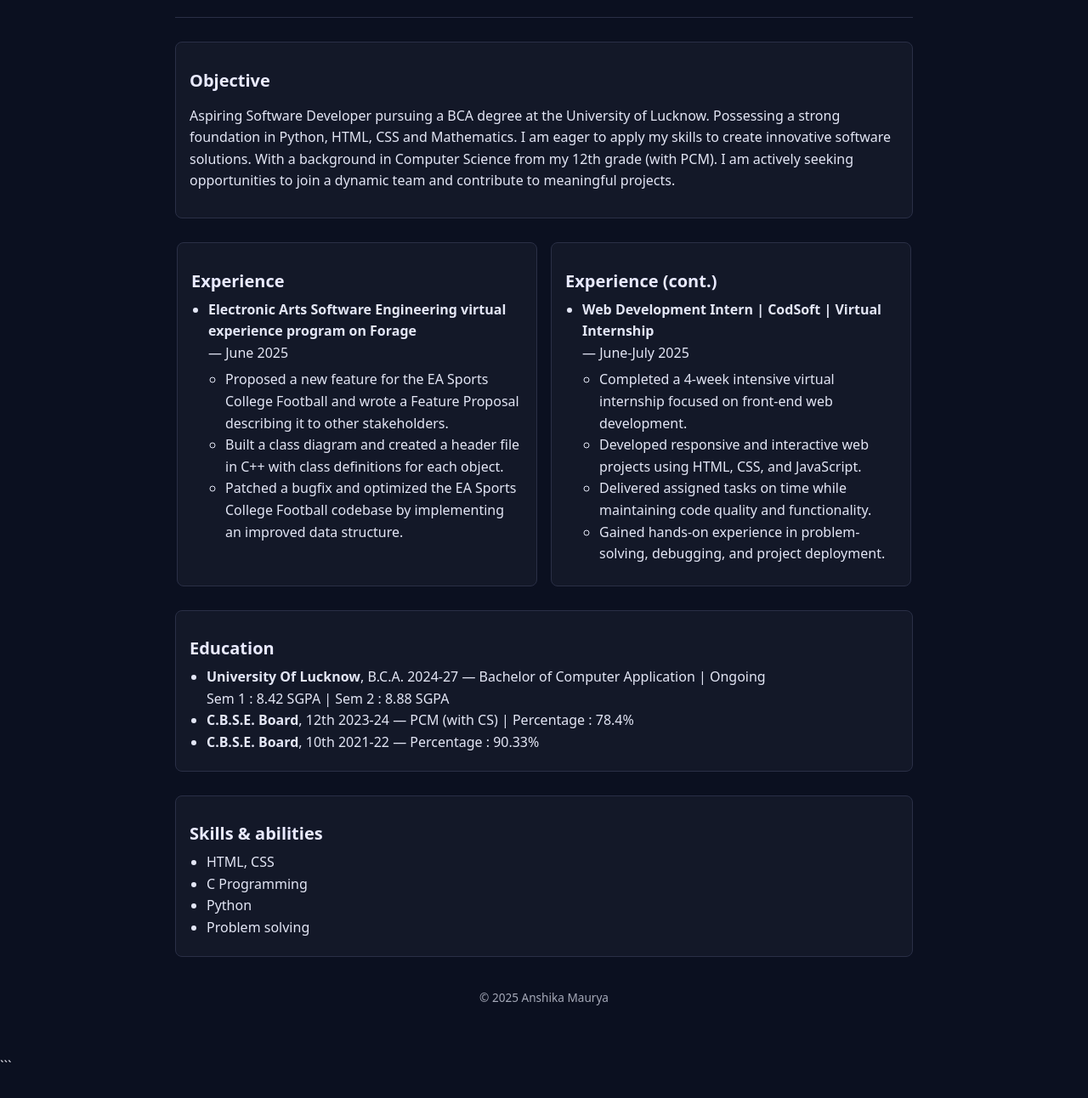
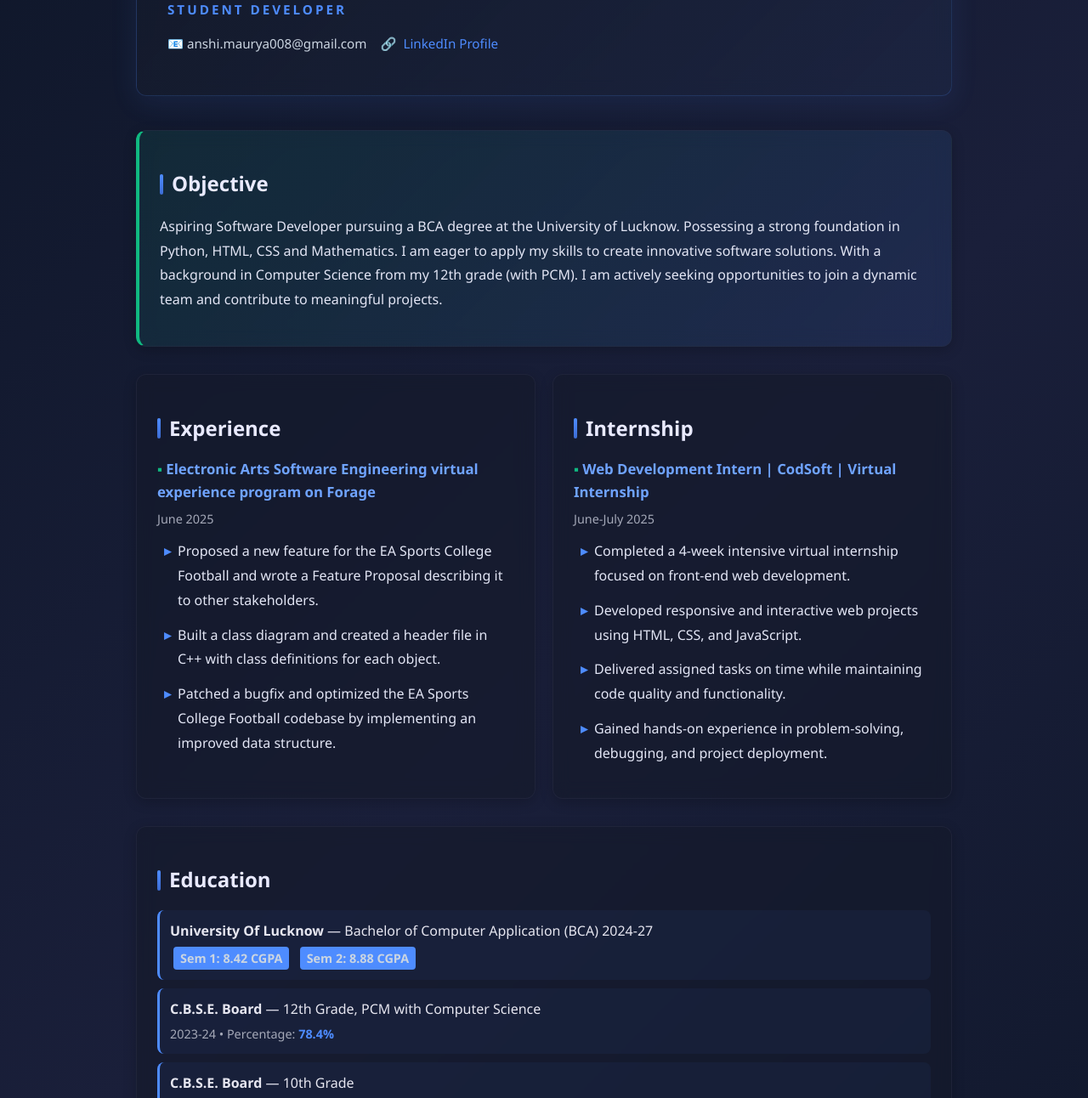
Before and after one commit to Anjali2325/personal-portfolio, a plain HTML site: page index.html in a window 1280 px wide. Shown: the part 180-1472 px from the top of the page at 85% size. Before the commit the page ends 1445 px from the top, so only its background shows below. Drawn offline with Linux system fonts and the light colour scheme.

Commit message:
Revamp index.html with new styles and structure
Updated the HTML structure and styles for improved layout and design.

````diff
--- a/index.html
+++ b/index.html
@@ -1,6 +1,3 @@
-Here's a minimal single-file HTML app (no external dependencies) that includes the updated details for the GitHub Pages page.
-
-```html
 <!doctype html>
 <html lang="en">
 <head>
@@ -9,34 +6,280 @@ Here's a minimal single-file HTML app (no external dependencies) that includes t
   <title>Anshika Maurya - Profile</title>
   <style>
     :root {
-      --bg: #0b1020;
-      --card: #141a2a;
+      --bg: linear-gradient(135deg, #0f172a 0%, #1a1f3a 50%, #0f172a 100%);
+      --card: rgba(20, 26, 42, 0.6);
       --text: #e6e6f0;
       --muted: #a5a9b8;
       --accent: #4e8cff;
-      --border: #2a2f46;
+      --accent-light: #6fa3ff;
+      --accent-dark: #3d6dd4;
+      --border: rgba(42, 47, 70, 0.5);
+      --success: #10b981;
     }
+
     * { box-sizing: border-box; }
-    html, body { margin: 0; padding: 0; background: var(--bg); color: var(--text); font-family: system-ui, -apple-system, Segoe UI, Roboto, Arial; }
-    a { color: var(--accent); text-decoration: none; }
-    .container { max-width: 900px; margin: 0 auto; padding: 20px 16px 40px; }
-    header { padding: 28px 20px; border-bottom: 1px solid var(--border); text-align: left; }
-    .name { font-size: 2.1rem; font-weight: 700; margin: 0; letter-spacing: .5px; }
-    .subtitle { color: var(--muted); margin: 6px 0 0; font-weight: 500; }
-    .contact { margin: 8px 0 0; font-size: 0.95rem; color: #cbd5e1; }
-    section { margin: 28px 0; padding: 0 2px; }
-    h2 { font-size: 1.25rem; margin-bottom: 8px; color: #e9eaff; }
-    p, li { line-height: 1.6; color: #e3e6f5; }
-    ul { padding-left: 20px; margin: 6px 0; }
-    .grid { display: grid; grid-template-columns: 1fr; gap: 12px; }
-    .card { background: rgba(20, 26, 42, 0.85); border: 1px solid var(--border); padding: 14px 16px; border-radius: 8px; }
-    .item { margin-bottom: 10px; }
-    .item > strong { display: block; }
-    .inline { display: inline; }
-    footer { text-align: center; color: var(--muted); font-size: 0.85rem; padding: 10px 0 20px; }
-    @media (min-width: 700px) {
-      .grid { grid-template-columns: 1fr 1fr; gap: 16px; }
-      header { padding: 28px 24px; }
+
+    html, body {
+      margin: 0;
+      padding: 0;
+      background: var(--bg);
+      color: var(--text);
+      font-family: 'Segoe UI', Roboto, 'Helvetica Neue', sans-serif;
+      line-height: 1.6;
+    }
+
+    a {
+      color: var(--accent);
+      text-decoration: none;
+      transition: color 0.3s ease;
+    }
+
+    a:hover {
+      color: var(--accent-light);
+      text-decoration: underline;
+    }
+
+    .container {
+      max-width: 1000px;
+      margin: 0 auto;
+      padding: 40px 20px;
+    }
+
+    /* Header Section */
+    header {
+      padding: 40px 30px;
+      border-bottom: 2px solid var(--border);
+      margin-bottom: 40px;
+      background: linear-gradient(135deg, rgba(20, 26, 42, 0.8) 0%, rgba(30, 40, 70, 0.6) 100%);
+      border-radius: 12px;
+      backdrop-filter: blur(10px);
+      box-shadow: 0 8px 32px rgba(78, 140, 255, 0.1);
+      border: 1px solid rgba(78, 140, 255, 0.2);
+    }
+
+    .name {
+      font-size: 2.8rem;
+      font-weight: 800;
+      margin: 0;
+      letter-spacing: -0.5px;
+      background: linear-gradient(135deg, #4e8cff 0%, #a5b4fc 100%);
+      -webkit-background-clip: text;
+      -webkit-text-fill-color: transparent;
+      background-clip: text;
+    }
+
+    .subtitle {
+      color: var(--accent);
+      margin: 8px 0 0;
+      font-weight: 600;
+      letter-spacing: 3px;
+      font-size: 0.95rem;
+    }
+
+    .contact {
+      margin: 16px 0 0;
+      font-size: 0.95rem;
+      color: #cbd5e1;
+      display: flex;
+      gap: 16px;
+      flex-wrap: wrap;
+      align-items: center;
+    }
+
+    .contact-item {
+      display: flex;
+      align-items: center;
+      gap: 8px;
+    }
+
+    section {
+      margin: 32px 0;
+      animation: fadeInUp 0.6s ease-out;
+    }
+
+    @keyframes fadeInUp {
+      from {
+        opacity: 0;
+        transform: translateY(20px);
+      }
+      to {
+        opacity: 1;
+        transform: translateY(0);
+      }
+    }
+
+    h2 {
+      font-size: 1.5rem;
+      margin-bottom: 16px;
+      color: #e9eaff;
+      display: flex;
+      align-items: center;
+      gap: 10px;
+      font-weight: 700;
+    }
+
+    h2::before {
+      content: '';
+      width: 4px;
+      height: 24px;
+      background: linear-gradient(180deg, var(--accent) 0%, var(--accent-dark) 100%);
+      border-radius: 2px;
+    }
+
+    p, li {
+      line-height: 1.8;
+      color: #e3e6f5;
+    }
+
+    ul {
+      padding-left: 24px;
+      margin: 12px 0;
+      list-style: none;
+    }
+
+    li {
+      margin-bottom: 12px;
+      padding-left: 0;
+      position: relative;
+    }
+
+    li::before {
+      content: '▸';
+      color: var(--accent);
+      position: absolute;
+      left: -16px;
+      font-weight: bold;
+    }
+
+    .grid {
+      display: grid;
+      grid-template-columns: 1fr;
+      gap: 20px;
+    }
+
+    .card {
+      background: var(--card);
+      border: 1px solid var(--border);
+      padding: 24px;
+      border-radius: 12px;
+      backdrop-filter: blur(10px);
+      transition: all 0.3s ease;
+      box-shadow: 0 4px 15px rgba(0, 0, 0, 0.2);
+    }
+
+    .card:hover {
+      transform: translateY(-4px);
+      border-color: rgba(78, 140, 255, 0.4);
+      box-shadow: 0 12px 30px rgba(78, 140, 255, 0.15);
+    }
+
+    .item {
+      margin-bottom: 14px;
+    }
+
+    .item > strong {
+      display: block;
+      color: var(--accent-light);
+      margin-bottom: 6px;
+      font-size: 1.05rem;
+    }
+
+    .item > strong::before {
+      content: '▪ ';
+      color: var(--success);
+    }
+
+    .skills-grid {
+      display: grid;
+      grid-template-columns: repeat(auto-fit, minmax(150px, 1fr));
+      gap: 12px;
+    }
+
+    .skill-badge {
+      background: linear-gradient(135deg, rgba(78, 140, 255, 0.2), rgba(165, 180, 252, 0.1));
+      border: 1px solid rgba(78, 140, 255, 0.3);
+      padding: 12px 16px;
+      border-radius: 8px;
+      text-align: center;
+      font-weight: 600;
+      color: var(--accent-light);
+      transition: all 0.3s ease;
+      cursor: default;
+    }
+
+    .skill-badge:hover {
+      background: linear-gradient(135deg, rgba(78, 140, 255, 0.3), rgba(165, 180, 252, 0.2));
+      border-color: rgba(78, 140, 255, 0.6);
+      transform: scale(1.05);
+    }
+
+    .objective-card {
+      background: linear-gradient(135deg, rgba(16, 185, 129, 0.1), rgba(78, 140, 255, 0.1));
+      border-left: 4px solid var(--success);
+    }
+
+    .education-item {
+      background: rgba(78, 140, 255, 0.05);
+      padding: 12px;
+      border-radius: 8px;
+      margin: 10px 0;
+      border-left: 3px solid var(--accent);
+    }
+
+    .sgpa {
+      display: inline-block;
+      background: var(--accent);
+      color: var(--bg);
+      padding: 2px 8px;
+      border-radius: 4px;
+      font-weight: 700;
+      font-size: 0.9rem;
+      margin: 0 4px;
+    }
+
+    footer {
+      text-align: center;
+      color: var(--muted);
+      font-size: 0.85rem;
+      padding: 30px 0 20px;
+      border-top: 1px solid var(--border);
+      margin-top: 40px;
+    }
+
+    .divider {
+      height: 1px;
+      background: linear-gradient(90deg, transparent, var(--border), transparent);
+      margin: 24px 0;
+    }
+
+    @media (min-width: 768px) {
+      .grid {
+        grid-template-columns: 1fr 1fr;
+        gap: 20px;
+      }
+
+      header {
+        padding: 48px 36px;
+      }
+
+      .name {
+        font-size: 3.2rem;
+      }
+    }
+
+    @media (max-width: 600px) {
+      .name {
+        font-size: 2rem;
+      }
+
+      .contact {
+        flex-direction: column;
+        gap: 8px;
+      }
+
+      h2 {
+        font-size: 1.25rem;
+      }
     }
   </style>
 </head>
@@ -44,14 +287,19 @@ Here's a minimal single-file HTML app (no external dependencies) that includes t
   <div class="container">
     <header>
       <h1 class="name">Anshika Maurya</h1>
-      <div class="subtitle">S T U D E N T</div>
+      <div class="subtitle">STUDENT DEVELOPER</div>
       <div class="contact">
-        <span id="email">anshi.maurya008@gmail.com</span> •
-        <a href="https://www.linkedin.com/in/anshika-maurya008" target="_blank" rel="noopener">LinkedIn: www.linkedin.com/in/anshika-maurya008</a>
+        <div class="contact-item">
+          <span id="email">📧 anshi.maurya008@gmail.com</span>
+        </div>
+        <div class="contact-item">
+          <span>🔗</span>
+          <a href="https://www.linkedin.com/in/anshika-maurya008" target="_blank" rel="noopener">LinkedIn Profile</a>
+        </div>
       </div>
     </header>
 
-    <section id="objective" class="section card">
+    <section id="objective" class="card objective-card">
       <h2>Objective</h2>
       <p>
         Aspiring Software Developer pursuing a BCA degree at the University of Lucknow.
@@ -65,79 +313,82 @@ Here's a minimal single-file HTML app (no external dependencies) that includes t
     <section id="experience" class="section grid">
       <div class="card">
         <h2>Experience</h2>
-        <ul>
-          <li class="item">
-            <strong>Electronic Arts Software Engineering virtual experience program on Forage</strong> — June 2025
+        <div class="item">
+          <strong>Electronic Arts Software Engineering virtual experience program on Forage</strong>
+          <div style="color: var(--muted); font-size: 0.9rem; margin-bottom: 8px;">June 2025</div>
           <ul>
             <li>Proposed a new feature for the EA Sports College Football and wrote a Feature Proposal describing it to other stakeholders.</li>
             <li>Built a class diagram and created a header file in C++ with class definitions for each object.</li>
             <li>Patched a bugfix and optimized the EA Sports College Football codebase by implementing an improved data structure.</li>
           </ul>
-          </li>
-        </ul>
+        </div>
       </div>
 
       <div class="card">
-        <h2>Experience (cont.)</h2>
-        <ul>
-          <li class="item">
-            <strong>Web Development Intern | CodSoft | Virtual Internship</strong> — June-July 2025
+        <h2>Internship</h2>
+        <div class="item">
+          <strong>Web Development Intern | CodSoft | Virtual Internship</strong>
+          <div style="color: var(--muted); font-size: 0.9rem; margin-bottom: 8px;">June-July 2025</div>
           <ul>
             <li>Completed a 4-week intensive virtual internship focused on front-end web development.</li>
             <li>Developed responsive and interactive web projects using HTML, CSS, and JavaScript.</li>
             <li>Delivered assigned tasks on time while maintaining code quality and functionality.</li>
             <li>Gained hands-on experience in problem-solving, debugging, and project deployment.</li>
           </ul>
-          </li>
-        </ul>
+        </div>
       </div>
     </section>
 
     <section id="education" class="section card">
       <h2>Education</h2>
-      <ul>
-        <li>
-          <strong>University Of Lucknow</strong>, B.C.A. 2024-27 — Bachelor of Computer Application | Ongoing
-          <br/> Sem 1 : 8.42 SGPA | Sem 2 : 8.88 SGPA
-        </li>
-        <li>
-          <strong>C.B.S.E. Board</strong>, 12th 2023-24 — PCM (with CS) | Percentage : 78.4%
-        </li>
-        <li>
-          <strong>C.B.S.E. Board</strong>, 10th 2021-22 — Percentage : 90.33%
-        </li>
-      </ul>
+      <div class="education-item">
+        <strong>University Of Lucknow</strong> — Bachelor of Computer Application (BCA) 2024-27
+        <div style="margin-top: 6px; color: #cbd5e1;">
+          <span class="sgpa">Sem 1: 8.42 CGPA</span>
+          <span class="sgpa">Sem 2: 8.88 CGPA</span>
+        </div>
+      </div>
+      <div class="education-item">
+        <strong>C.B.S.E. Board</strong> — 12th Grade, PCM with Computer Science
+        <div style="color: var(--muted); font-size: 0.9rem; margin-top: 4px;">2023-24 • Percentage: <strong style="color: var(--accent);">78.4%</strong></div>
+      </div>
+      <div class="education-item">
+        <strong>C.B.S.E. Board</strong> — 10th Grade
+        <div style="color: var(--muted); font-size: 0.9rem; margin-top: 4px;">2021-22 • Percentage: <strong style="color: var(--accent);">90.33%</strong></div>
+      </div>
     </section>
 
     <section id="skills" class="section card">
-      <h2>Skills & abilities</h2>
-      <ul>
-        <li>HTML, CSS</li>
-        <li>C Programming</li>
-        <li>Python</li>
-        <li>Problem solving</li>
-      </ul>
+      <h2>Skills & Abilities</h2>
+      <div class="skills-grid">
+        <div class="skill-badge">HTML</div>
+        <div class="skill-badge">CSS</div>
+        <div class="skill-badge">JavaScript</div>
+        <div class="skill-badge">C Programming</div>
+        <div class="skill-badge">Python</div>
+        <div class="skill-badge">Problem Solving</div>
+      </div>
     </section>
 
     <footer>
-      © 2025 Anshika Maurya
+      © 2025 Anshika Maurya • Last Updated January 2025
     </footer>
   </div>
 
-  <!-- Optional small JS: enable clicking email to copy -->
   <script>
-    // Copy email to clipboard on click for convenience (optional)
     (function() {
       var emailEl = document.getElementById('email');
       if (!emailEl) return;
-      emailEl.style.cursor = 'copy';
+      emailEl.style.cursor = 'pointer';
       emailEl.title = 'Click to copy email';
       emailEl.addEventListener('click', function() {
-        var text = emailEl.textContent.trim();
+        var text = 'anshi.maurya008@gmail.com';
         if (navigator && navigator.clipboard && navigator.clipboard.writeText) {
           navigator.clipboard.writeText(text);
+          var orig = emailEl.textContent;
+          emailEl.textContent = '✓ Copied!';
+          setTimeout(() => { emailEl.textContent = orig; }, 2000);
         } else {
-          // Fallback for older browsers
           var ta = document.createElement('textarea');
           ta.value = text;
           document.body.appendChild(ta);
@@ -150,4 +401,3 @@ Here's a minimal single-file HTML app (no external dependencies) that includes t
   </script>
 </body>
 </html>
-```
````
Lines whose indentation alone changed are shown as unchanged.
